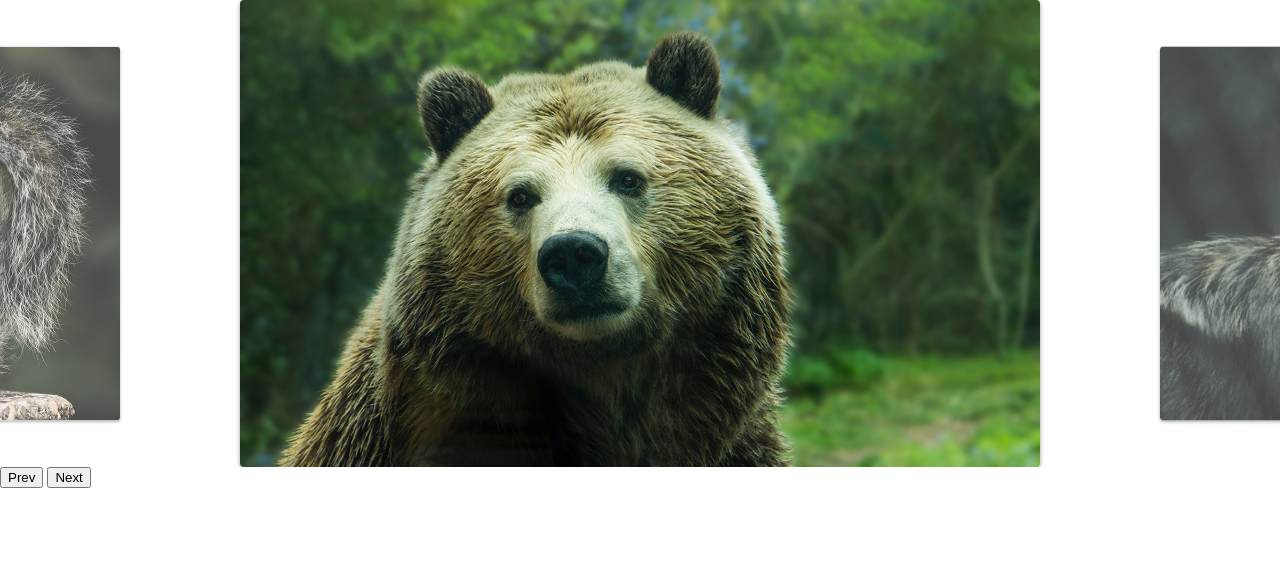
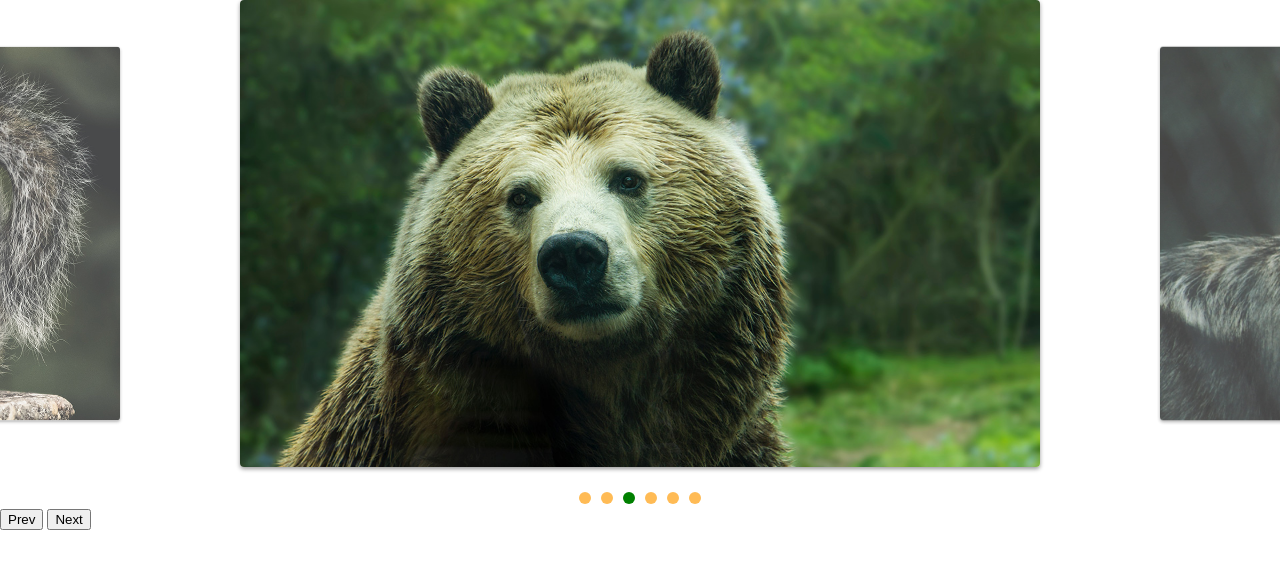
Before and after one commit to Egobbato/slide, a plain HTML site: page index.html in a window 1280 px wide. Drawn offline with Linux system fonts and the light colour scheme.

Commit message:
adicionada paginação por slide

```diff
--- a/css/style.css
+++ b/css/style.css
@@ -43,3 +43,25 @@ img{
     opacity: 1;
     transform: scale(1);
 }
+
+[data-control="slide"]{
+    display: flex;
+    justify-content: center;
+    margin-top: 20px;
+}
+
+[data-control="slide"] li a{
+    display: block;
+    width: 12px;
+    height: 12px;
+    background: #fb5;
+    border-radius: 50%;
+    overflow: hidden;
+    text-indent: -999px;
+    margin: 5px;
+
+}
+
+[data-control="slide"] li.active a, [data-control="slide"] li a:hover{
+    background: green;
+}
--- a/js/script.js
+++ b/js/script.js
@@ -3,3 +3,4 @@ import { SlideNav } from "./slide.js";
 const slide = new SlideNav(".slide", ".slide-wrapper");
 slide.init();
 slide.addArrow(".prev", ".next");
+slide.addControl();
--- a/js/slide.js
+++ b/js/slide.js
@@ -10,6 +10,7 @@ export class Slide {
       movement: 0,
     };
     this.activeClass = "active";
+    this.changeEvent = new Event("changeEvent");
   }
 
   transition(active) {
@@ -103,6 +104,7 @@ export class Slide {
     this.slidesIndexNav(index);
     this.dist.finalPosition = activeSlide.position;
     this.changeActiveClass();
+    this.wrapper.dispatchEvent(this.changeEvent);
   }
 
   changeActiveClass() {
@@ -149,11 +151,17 @@ export class Slide {
     this.slidesConfig();
     this.addResizeEvent();
     this.changeSlide(2);
+
     return this;
   }
 }
 
 export class SlideNav extends Slide {
+  constructor(slide, wrapper) {
+    super(slide, wrapper);
+    this.bindControlEvents();
+  }
+
   addArrow(prev, next) {
     this.prevElement = document.querySelector(prev);
     this.nextElement = document.querySelector(next);
@@ -164,4 +172,45 @@ export class SlideNav extends Slide {
     this.prevElement.addEventListener("click", this.activePrevSlide);
     this.nextElement.addEventListener("click", this.activeNextSlide);
   }
+
+  creatControl() {
+    const control = document.createElement("ul");
+    control.dataset.control = "slide";
+
+    this.slideArray.forEach((item, index) => {
+      control.innerHTML += `<li><a href="#slide${index + 1}">${
+        index + 1
+      }</a></li>`;
+    });
+    this.wrapper.appendChild(control);
+    return control;
+  }
+
+  eventControl(item, index) {
+    item.addEventListener("click", (event) => {
+      event.preventDefault();
+      this.changeSlide(index);
+    });
+    this.wrapper.addEventListener("changeEvent", this.activeControlItem);
+  }
+
+  activeControlItem() {
+    this.controlArray.forEach((item) => {
+      item.classList.remove(this.activeClass);
+    });
+    this.controlArray[this.index.active].classList.add(this.activeClass);
+  }
+
+  addControl(customControl) {
+    this.control = document.querySelector(customControl) || this.creatControl();
+    this.controlArray = Array.from(this.control.children);
+
+    this.activeControlItem();
+    this.controlArray.forEach(this.eventControl);
+  }
+
+  bindControlEvents() {
+    this.eventControl = this.eventControl.bind(this);
+    this.activeControlItem = this.activeControlItem.bind(this);
+  }
 }
```
